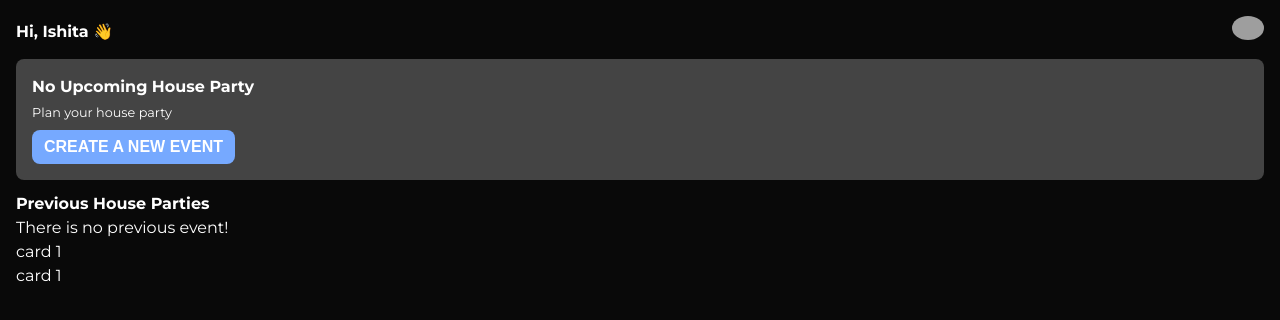
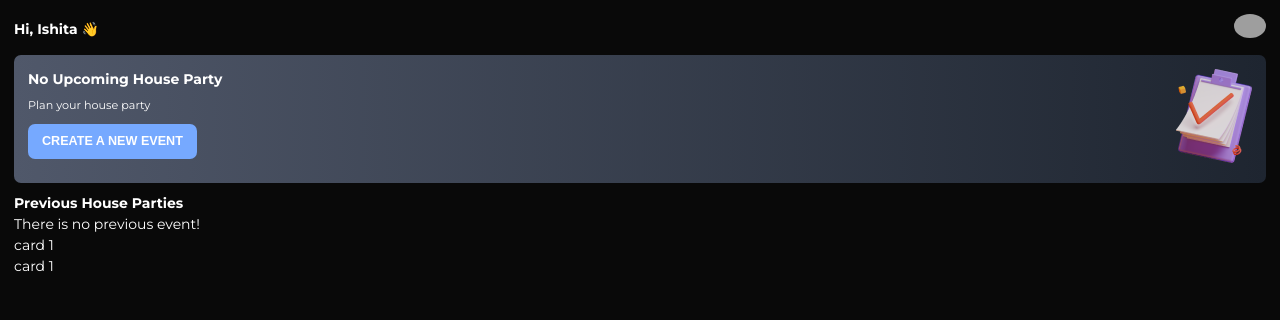
Before and after one commit to danialnoaein/sgt, a React (Vite) app: page / in a window 1280 px wide. Shown: the top 320 px of the page. Built offline with nearby package versions, Linux system fonts and the light colour scheme; grey boxes are pictures that could not be loaded.

Commit message:
fix: update css base font size

```diff
--- a/src/components/Button/index.tsx
+++ b/src/components/Button/index.tsx
@@ -3,7 +3,7 @@ import styled from "styled-components";
 const Button = styled.button`
   border-radius: 0.5rem;
   text-transform: uppercase;
-  padding: 0.5rem 0.75rem;
+  padding: 0.75rem 1rem;
   margin-top: 0.25rem;
   font-weight: bold;
   text-align: center;
@@ -13,7 +13,7 @@ const Button = styled.button`
   border: 0;
   text-align: center;
   color: #ffffff;
-  font-size: 1rem;
+  font-size: 0.9rem;
   &.fullWidth {
     display: block;
     width: 100%;
--- a/src/components/RadioButton/RadioButton.module.css
+++ b/src/components/RadioButton/RadioButton.module.css
@@ -10,10 +10,10 @@
   margin: 0.5rem 0;
   cursor: pointer;
   border: 1px solid transparent;
-  background-color: var(--grey-900-color);
+  background-color: var(--radio-button-grey-bg-color);
   border-radius: 0.5rem;
 }
 .container input:checked ~ span {
   border-color: var(--primary-color);
-  color: var(--primary-color);
+  background-color: var(--radio-button-active-bg-color);
 }
--- a/src/index.css
+++ b/src/index.css
@@ -3,6 +3,7 @@
     sans-serif;
   line-height: 1.5;
   font-weight: 400;
+  font-size: 14px;
   background: #f9f9f9;
   font-synthesis: none;
   text-rendering: optimizeLegibility;
@@ -13,6 +14,8 @@
   --primary-color: #76a9ff;
   --grey-800-color: #424242;
   --grey-900-color: #212121;
+  --radio-button-grey-bg-color: #1c1c1c;
+  --radio-button-active-bg-color: #292e36;
 }
 
 body {
--- a/src/pages/home/components/UpcomingPartiesCard.tsx
+++ b/src/pages/home/components/UpcomingPartiesCard.tsx
@@ -1,6 +1,7 @@
 import { useNavigate } from "react-router-dom";
 import Button from "../../../components/Button";
-
+import calendarImage from "../../../../public/calendar.png";
+import checkList from "../../../../public/checkList.png";
 const UpcomingPartiesCard = () => {
   const navigate = useNavigate();
   const onClickNewEvent = () => {
@@ -11,19 +12,27 @@ const UpcomingPartiesCard = () => {
     <div
       style={{
         padding: "1rem",
-        background: "#444",
+        background:
+          "linear-gradient(90deg, rgba(80,88,106,1) 0%, rgba(30,37,48,1) 100%)",
         borderRadius: "0.5rem",
         margin: "0.75rem 0",
+        display: "flex",
       }}
     >
-      <div style={{ fontWeight: "bold", marginBottom: "0.25rem" }}>
-        No Upcoming House Party
+      <div style={{ flex: "1" }}>
+        <div style={{ fontWeight: "bold" }}>No Upcoming House Party</div>
+        <div style={{ fontSize: "0.8rem", margin: "0.5rem 0" }}>
+          Plan your house party
+        </div>
+
+        <Button onClick={onClickNewEvent}>Create a new event</Button>
       </div>
-      <div style={{ fontSize: "0.8rem", marginBottom: "0.25rem" }}>
-        Plan your house party
+      <div>
+        <img
+          src={checkList}
+          style={{ width: "76px" }}
+        />
       </div>
-
-      <Button onClick={onClickNewEvent}>Create a new event</Button>
     </div>
   );
 };
```
